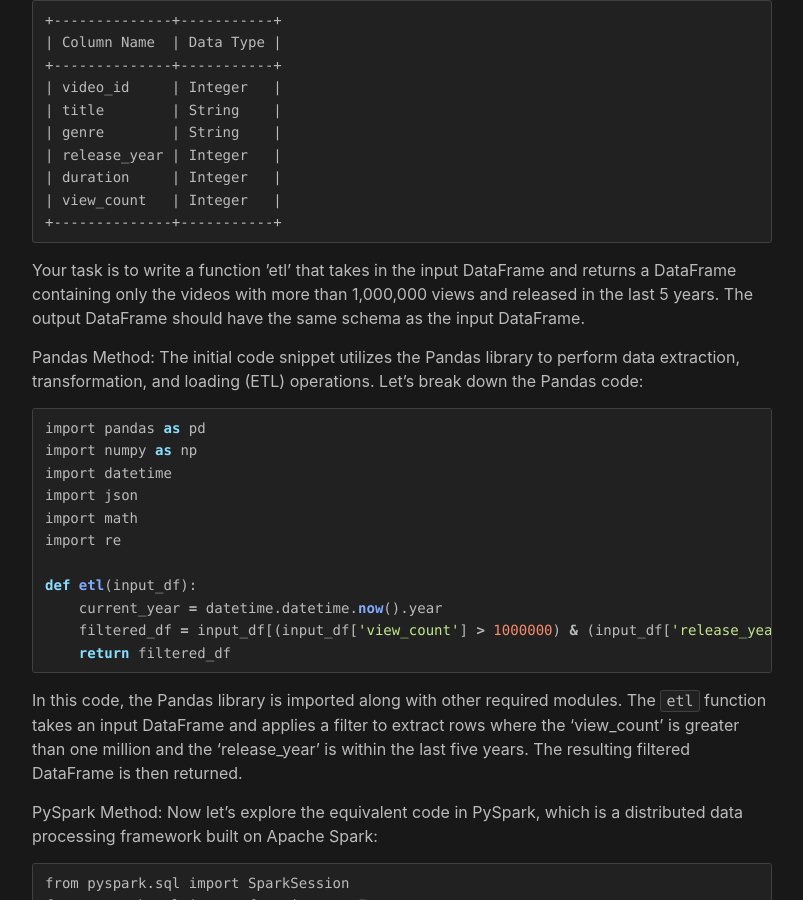
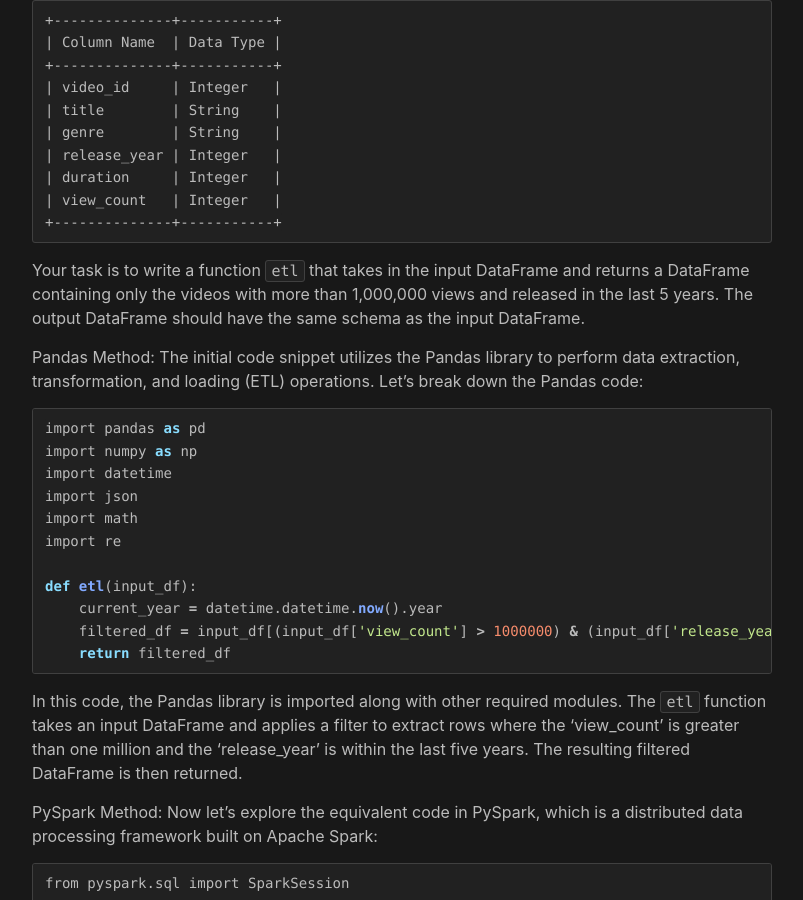
Before and after one commit to psibir/psibir.github.io, a Jekyll site: the page built from _posts/2023-07-04-comparing pandas pyspark.md, in a window 1280 px wide and 900 px high, scrolled down 380 px. Shown: the whole window, without its empty margins (238-1041 px from the left). Built offline with Jekyll 4.4.1, drawn with Linux system fonts in a browser that asks for light colours; a script that is not in the unit is left out; comment, search, counter and statistics services are not loaded.

````diff
--- a/_posts/2023-07-04-comparing pandas pyspark.md
+++ b/_posts/2023-07-04-comparing pandas pyspark.md
@@ -25,7 +25,7 @@ You work for a video streaming platform and are given a DataFrame containing inf
 +--------------+-----------+
 ```
 
-Your task is to write a function ’etl’ that takes in the input DataFrame and returns a DataFrame containing only the videos with more than 1,000,000 views and released in the last 5 years. The output DataFrame should have the same schema as the input DataFrame.
+Your task is to write a function ```etl``` that takes in the input DataFrame and returns a DataFrame containing only the videos with more than 1,000,000 views and released in the last 5 years. The output DataFrame should have the same schema as the input DataFrame.
 
 
 Pandas Method:
````
